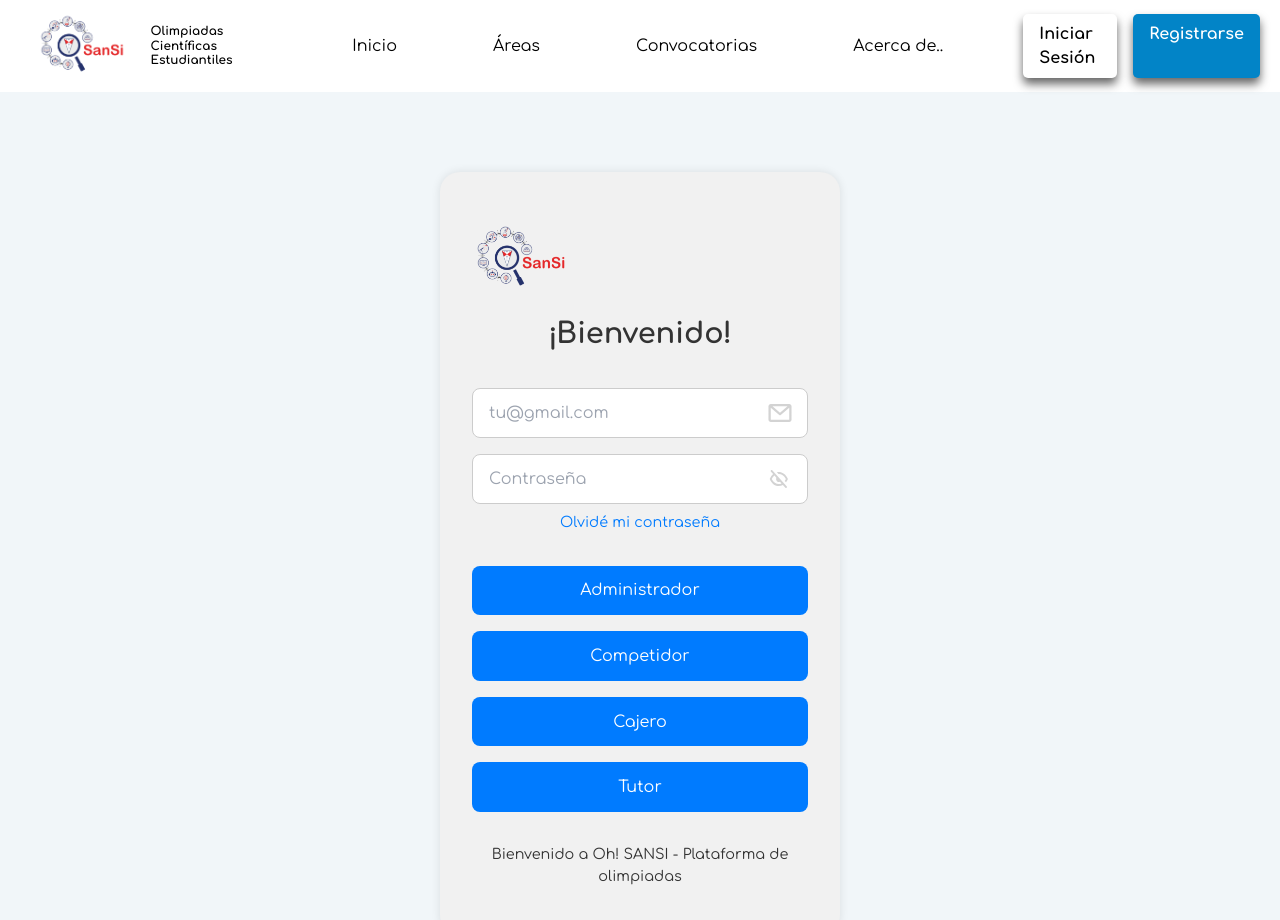
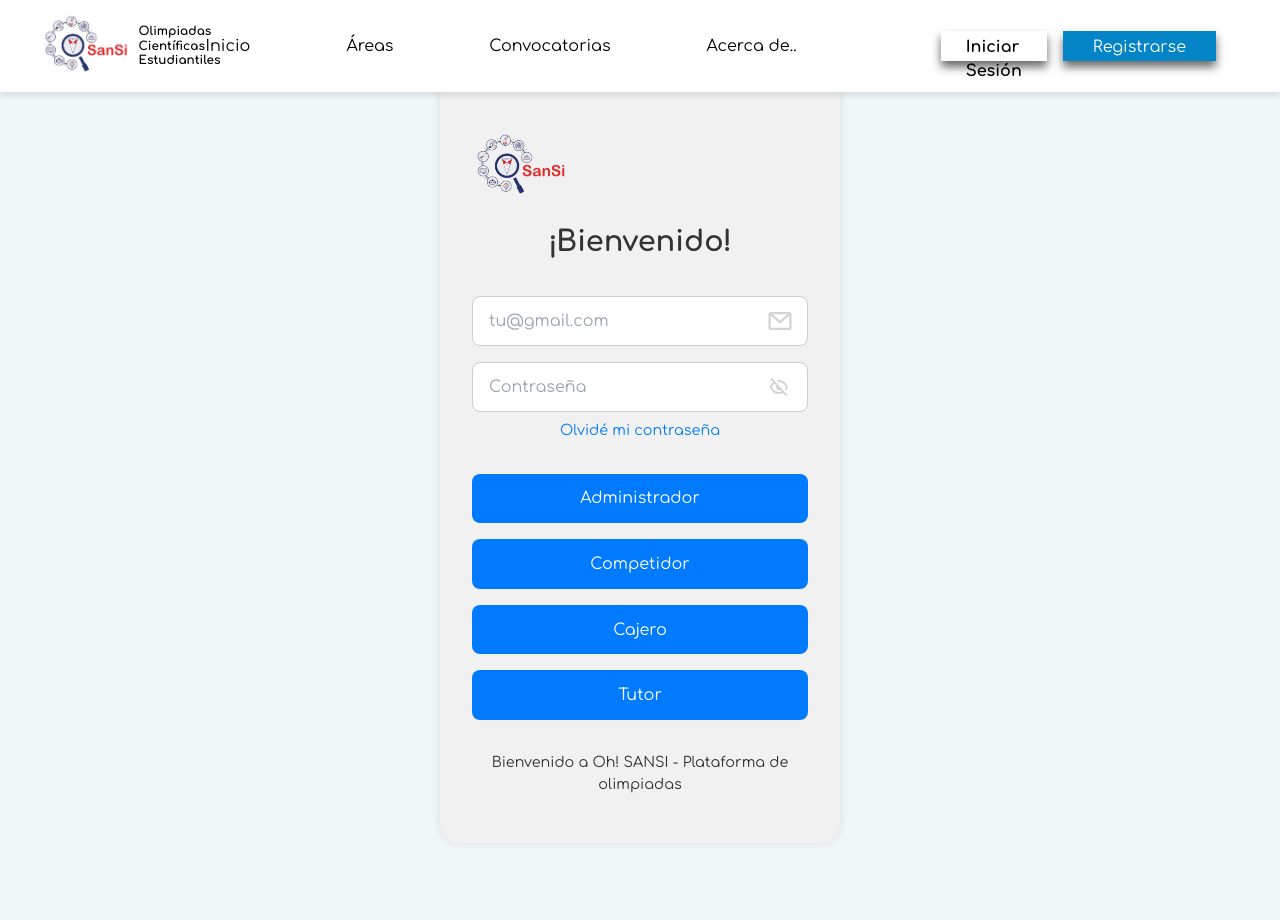
Before and after one commit to MauryQV/o-sansi-olympiad-registry, a React (Vite) app in the folder frontend/: page /login in a window 1280 px wide. Shown: the top 920 px of the page. Built offline with nearby package versions, Linux system fonts and the light colour scheme; no server answers; what @react-pdf/renderer would draw is missing.

Commit message:
corrección navbar

```diff
--- a/frontend/src/styles/Navbar.css
+++ b/frontend/src/styles/Navbar.css
@@ -1,32 +1,33 @@
 .nav {
     background-color: #fff;
     width: 100%;
-    display: flex;
-    align-items: center;         /* Centra verticalmente */
-    justify-content: center;     /* Centra horizontalmente */
-    padding: 10px 20px;
+    position: fixed;
+    top: 0;
+    left: 0;
+    box-shadow: 0 4px 6px rgba(0, 0, 0, 0.1);
+    z-index: 50;
   }
   .link-pagina {
+    max-width: 100%;
+    margin-left: auto;
+    margin-right: auto;
+    padding-left: 40px;
+    padding-right: 64px;
+    padding-top: 10px;
+    padding-bottom: 10px;
     display: flex;
     justify-content: space-between;
     align-items: center;
-    width: 100%;
-
-    margin:0 ;
   }
 
   .imagen-completa {
     display: flex;
     align-items: center;
-    gap: 0.5rem;
-    margin-right: 8rem;
-    margin-left: 1rem;
   }
 
   .links-derecha {
     display: flex;
-    align-items: center;
-    gap: 2rem;
+    gap: 64px;
   }
 
 .imagen-nav{
@@ -37,7 +38,6 @@
     font-size: 1rem; /* Ajusta el tamaño según necesites */
     align-items: center;
     text-decoration: underline;
-    margin: 0.3rem;
 }
 h3{
     margin: 0.1rem;
@@ -61,8 +61,6 @@ h3{
     list-style: none;
     display: flex; /* Pone los elementos en línea (horizontal) */
     gap: 6rem;
-    margin-bottom: 0;
-    margin-right: 2rem;
 
 }
 #links li {
@@ -149,19 +147,20 @@ h3{
     margin-right: 8px; /* Espaciado entre la imagen y el texto */
   }
   .botones-sesion {
+    padding-left: 80px;
     display: flex;
     gap: 1rem;
-    margin-left: 1rem;
-    position: relative;
+    align-items: center;
   }
 
 
   .btn-login{
     background-color: #fff;
-    border: none;
-    border-radius: 5px;
+    height: 30px;
     text-decoration: none;
-    padding: 0.5rem 1rem;
+    padding-top: 4px;
+    padding-left: 25px;
+    padding-right: 25px;
     cursor: pointer;
     color: #000;
     font-weight: bold;
@@ -169,14 +168,15 @@ h3{
     transition: box-shadow 0.3s ease, transform 0.3s ease;
   }
   .btn-registrarse {
+    height: 30px;
     background-color: #0284C7;
-    border: none;
-    border-radius: 5px;
     text-decoration: none;
-    padding: 0.5rem 1rem;
+    padding-top: 4px;
+    padding-left: 30px;
+    padding-right: 30px;
     cursor: pointer;
     color: white;
-    font-weight: bold;
+    font-weight: normal;
     box-shadow: 0px 6px 10px rgba(0, 0, 0, 0.6); /* sombra fuerte */
     transition: box-shadow 0.3s ease, transform 0.3s ease;
 
```
